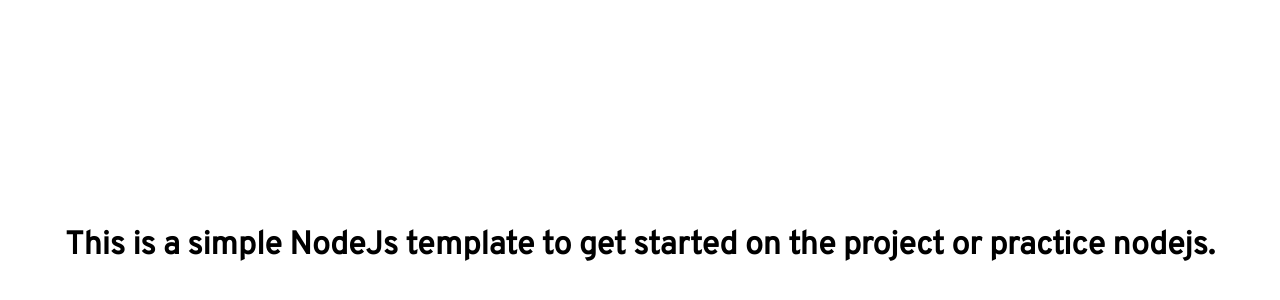
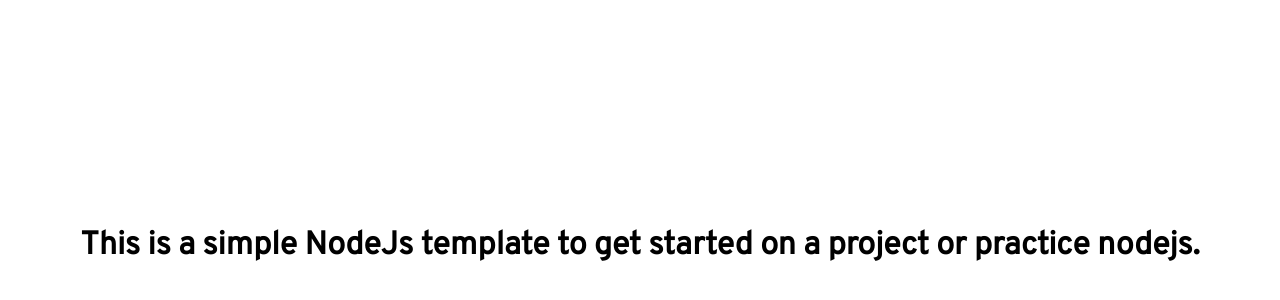
Before and after one commit to kr40/node-template, a website: page index.html in a window 1280 px wide. Shown: the part 114-414 px from the top of the page. Drawn offline with nearby package versions, Linux system fonts and the light colour scheme.

Commit message:
changed index.html

```diff
--- a/index.html
+++ b/index.html
@@ -22,7 +22,7 @@
 	</head>
 	<body>
 		<main class="container">
-			<h1>This is a simple NodeJs template to get started on the project or practice nodejs.</h1>
+			<h1>This is a simple NodeJs template to get started on a project or practice nodejs.</h1>
 		</main>
 	</body>
 </html>
```
